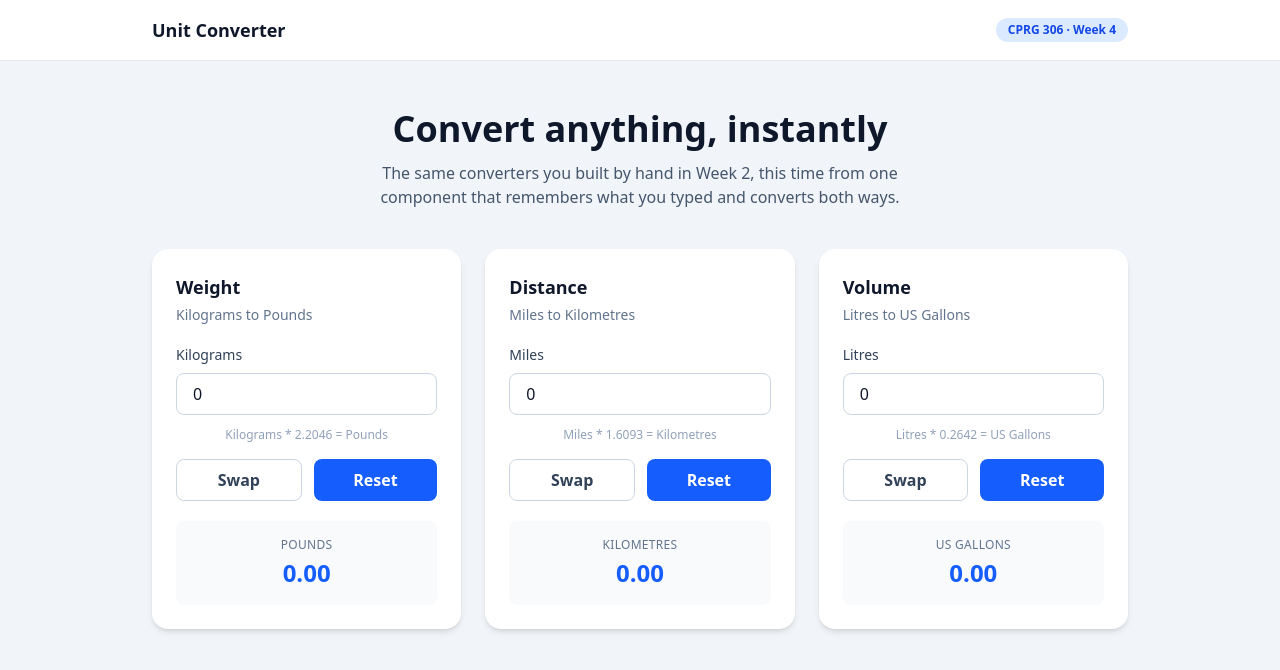
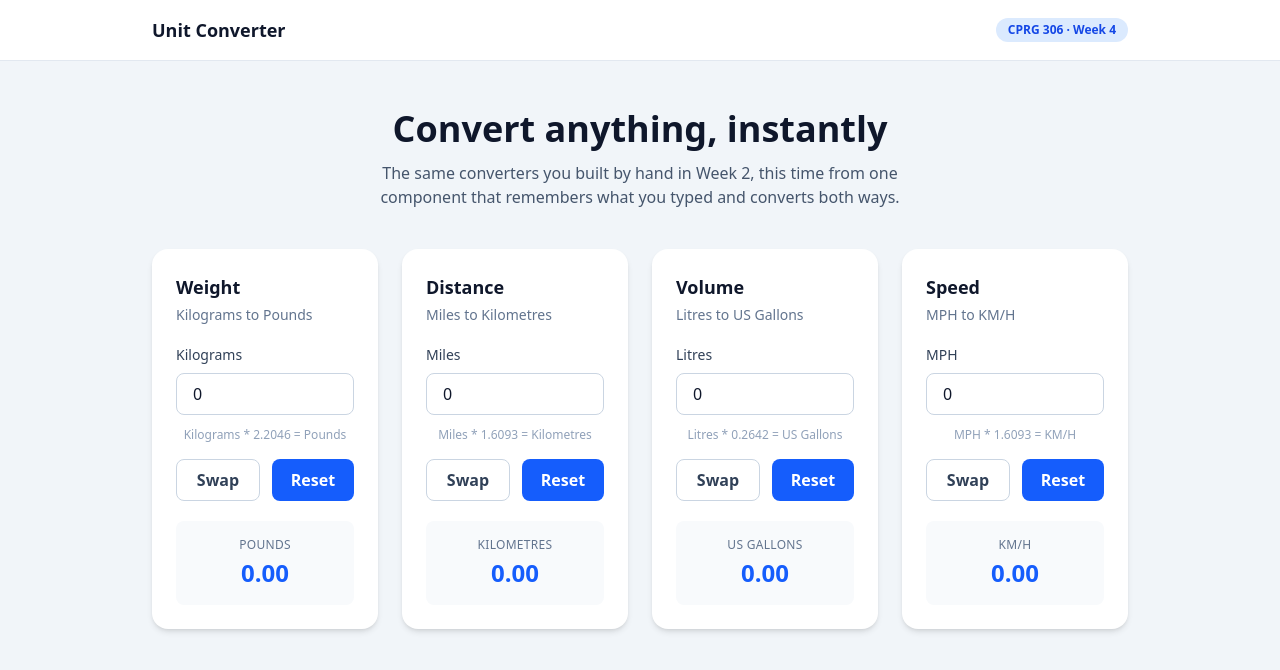
Before and after one commit to HellsMaximum/unit-converter-react, a Next.js app: page / in a window 1280 px wide. Shown: the top 670 px of the page. Built offline with nearby package versions, Linux system fonts and the light colour scheme.

Commit message:
Added a fourth converter by adding 1 line in data

```diff
--- a/app/page.tsx
+++ b/app/page.tsx
@@ -12,7 +12,7 @@ const Home = () => {
           component that remembers what you typed and converts both ways.
         </p>
       </section>
-      <div className="grid grid-cols-1 md:grid-cols-3 gap-6 mt-10">
+      <div className="grid grid-cols-1 sm:grid-cols-2 lg:grid-cols-4 gap-6 mt-10">
         {converters.map((converter) => (
           <ConverterCard
             key={converter.id}
--- a/data/converters.ts
+++ b/data/converters.ts
@@ -2,4 +2,5 @@ export const converters = [
 { id: 1, title: "Weight", fromUnit: "Kilograms", toUnit: "Pounds", factor: 2.20462 },
 { id: 2, title: "Distance", fromUnit: "Miles", toUnit: "Kilometres", factor: 1.609344 },
 { id: 3, title: "Volume", fromUnit: "Litres", toUnit: "US Gallons", factor: 0.264172 },
+{ id: 4, title: "Speed", fromUnit: "MPH", toUnit: "KM/H", factor: 1.609344 },
 ];
```
